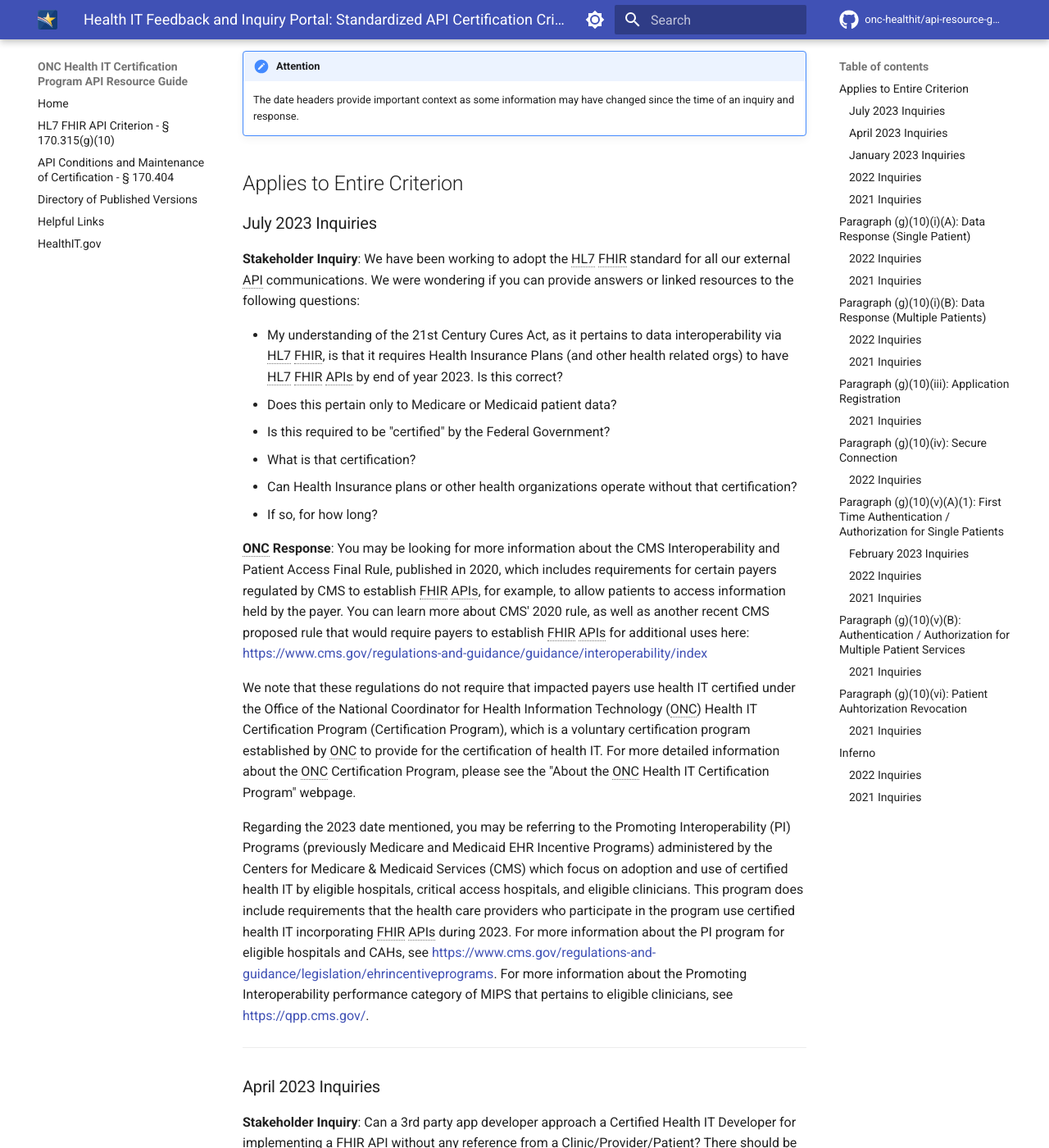
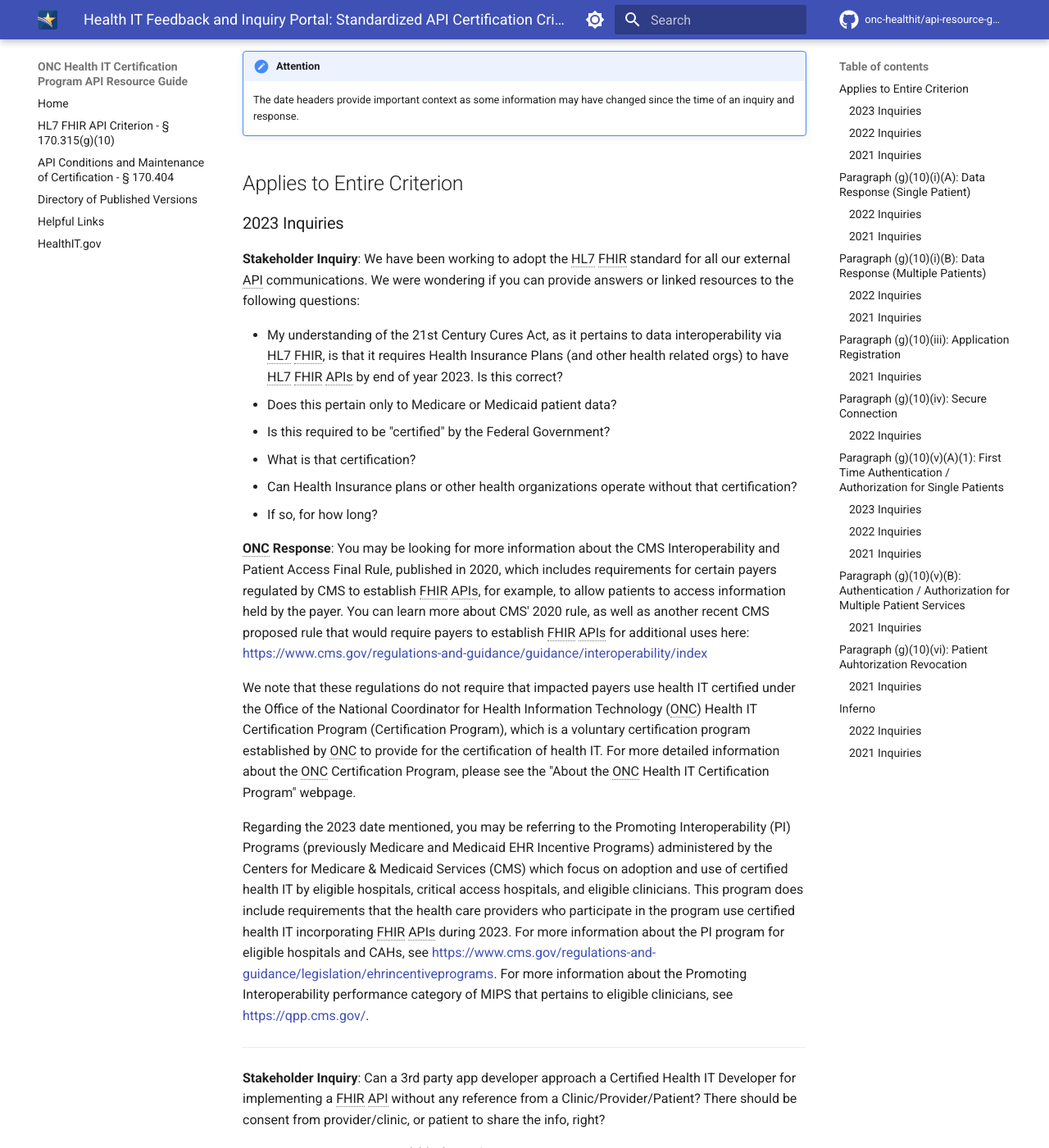
Before and after one commit to onc-healthit/api-resource-guide, an MkDocs documentation site: the page built from docs/inquiry-portal/g10-inquiries.md, in a window 1280 px wide and 1400 px high, scrolled down 349 px. Shown: the whole window at 82% size. Built offline with MkDocs 1.6.1 and Material for MkDocs 9.7.7, drawn with Linux system fonts in a browser that asks for light colours; comment, search, counter and statistics services are not loaded; the version menu is left out; some of the changed text lies outside the part shown.

Commit message:
consistent use of year headers

```diff
--- a/docs/inquiry-portal/g10-inquiries.md
+++ b/docs/inquiry-portal/g10-inquiries.md
@@ -7,7 +7,7 @@ This section contains anonymized feedback and inquiries, related to the standard
     The date headers provide important context as some information may have changed since the time of an inquiry and response.
 
 ## Applies to Entire Criterion
-### July 2023 Inquiries
+### 2023 Inquiries
 **Stakeholder Inquiry**: We have been working to adopt the HL7 FHIR standard for all our external API communications. We were wondering if you can provide answers or linked resources to the following questions:
 
  - My understanding of the 21st Century Cures Act, as it pertains to data interoperability via HL7 FHIR, is that it requires Health Insurance Plans (and other health related orgs) to have HL7 FHIR APIs by end of year 2023.  Is this correct?
@@ -25,7 +25,6 @@ Regarding the 2023 date mentioned, you may be referring to the Promoting Interop
 
 ***
 
-### April 2023 Inquiries
 **Stakeholder Inquiry**: Can a 3rd party app developer approach a Certified Health IT Developer for implementing a FHIR API without any reference from a Clinic/Provider/Patient? There should be consent from provider/clinic, or patient to share the info, right?
 
 **ONC Response**: A § 170.315(g)(10)-certified Health IT Module must support the capability to enable an application to register with the Health IT Module's “authorization server”, as per the requirement at § 170.315(g)(10)(iii). This requirement only applies for the purposes of demonstrating technical conformance to the certification criterion and Condition and Maintenance of Certification requirements. The practices by all parties (including implementers of Health IT Modules) other than developers of certified Health IT Modules are not in scope for the § 170.315(g)(10) criterion nor the associated Condition and Maintenance of Certification requirements.
@@ -52,7 +51,6 @@ The Office for Civil Rights (OCR) enforces the HIPAA Privacy, Security, and Brea
 
 ***
 
-### January 2023 Inquiries
 **Stakeholder Inquiry**: We have a question about this text in the US Core Server CapabilityStatement:
 !!! note ""
 
@@ -294,7 +292,7 @@ The Inferno testing tool will be updated to align with this clarification. Howev
 ***
 
 ## Paragraph (g)(10)(v)(A)(1): First Time Authentication / Authorization for Single Patients
-### February 2023 Inquiries
+### 2023 Inquiries
 **Stakeholder Inquiry**: Can ONC please clarify requirements around patient ability to authorize an application to receive their EHI based on FHIR resource level scopes? Is it required that the patient be given the ability to select or deselect individual FHIR resources? We’ve seen examples of other deployed systems not providing the ability for a patient to select or deselect individual FHIR resources.
 
 **ONC Response**: As part of the “permission-patient” “SMART on FHIR® Core Capability” in § 170.215(a)(3), Health IT Modules presented for § 170.315(g)(10) testing and certification must include the ability for patients to authorize an application to receive their electronic health information (EHI) based on FHIR® resource-level scopes. Specifically, this means patients would need to have the ability to authorize access to their EHI at the individual FHIR resource level, from one specific FHIR resource (e.g., “Immunization”) up to all FHIR resources necessary to implement the standard adopted in § 170.213 and implementation specification adopted in § 170.215(a)(2).
```
Also changed, not shown: docs/inquiry-portal/404-inquiries.md (+1 -1 lines).
